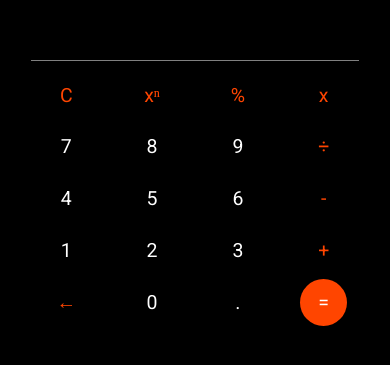
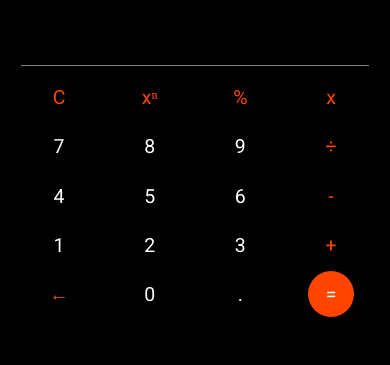
Before and after one commit to MMinoglio/calculator, a plain HTML site: page index.html in a window 390 px wide. Shown: the part 275-640 px from the top of the page. Drawn offline with Linux system fonts and the light colour scheme.

Commit message:
Mejorado responsive

```diff
--- a/style.css
+++ b/style.css
@@ -19,8 +19,10 @@ body {
 }
 
 #calculator {
-  height: 95vmin;
-  width: 90vmin;
+  max-height: 95vmax;
+  min-height: 90vmin;
+  max-width: 95vmin;
+  min-width:  95vmin;
   display: grid;
   grid-template-columns: repeat(4, 1fr);
   grid-template-rows: repeat(7, 1fr);
```
